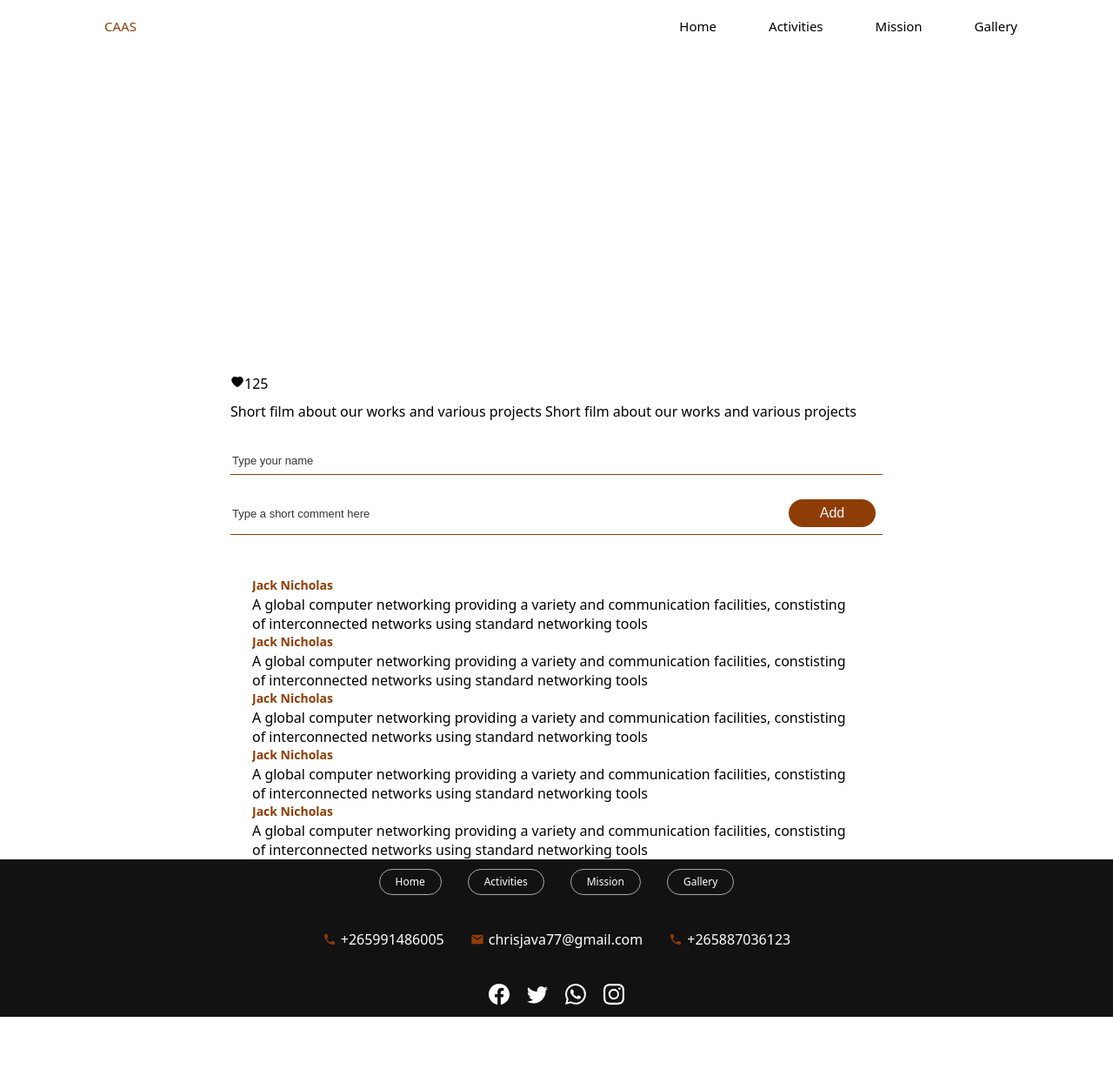
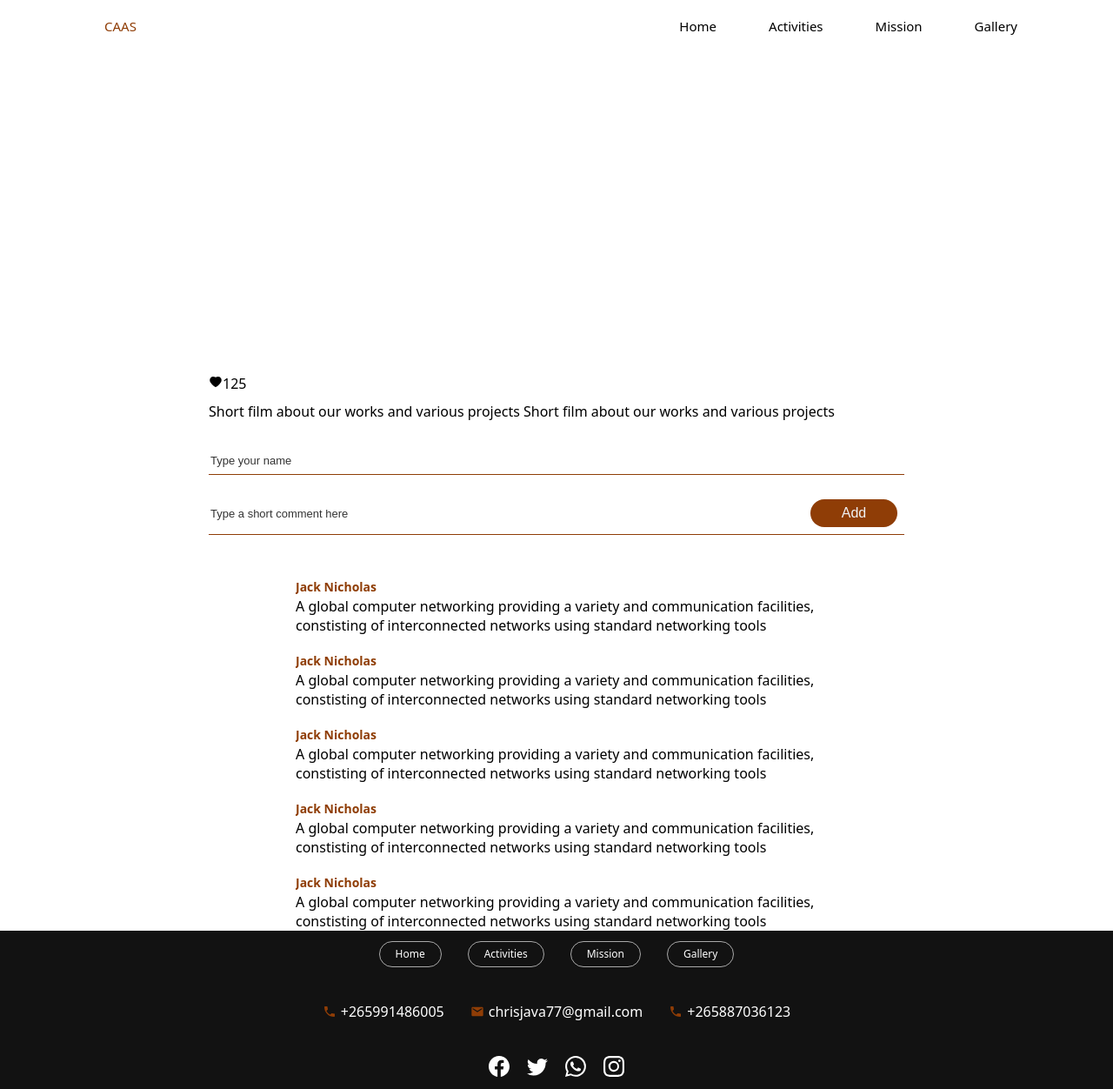
Before and after one commit to GiftChrisJava/animaters, a Next.js app: page /gallery/videos/1 in a window 1280 px wide. Shown: the whole page at 87% size. Before the commit the page ends 1169 px from the top, so only its background shows below. Built offline with nearby package versions, Linux system fonts and the light colour scheme.

Commit message:
styling vid player again

```diff
--- a/src/app/gallery/videos/[id]/page.module.css
+++ b/src/app/gallery/videos/[id]/page.module.css
@@ -1,13 +1,14 @@
 /* ----- play video page ----- */
 .play_container {
   /* padding-left: 2%; */
-  max-width: 750px;
+  max-width: 800px;
   margin: 0 auto;
 }
 
 .play_video {
   flex-basis: 100%;
-height:720px;
+width: 100%;
+height:750px;
 }
 
 .row{
@@ -47,11 +48,14 @@ gap: 10px;
 }
 
 .comment_container {
-  max-width: 700px;
+  max-width: 600px;
   margin: 0 auto;
   margin-top: 5%;
   max-height: 500px;
   overflow-y: scroll;
+  display :flex;
+  flex-direction : column;
+ gap: 20px;
 }
 
 .old_comment {
```
